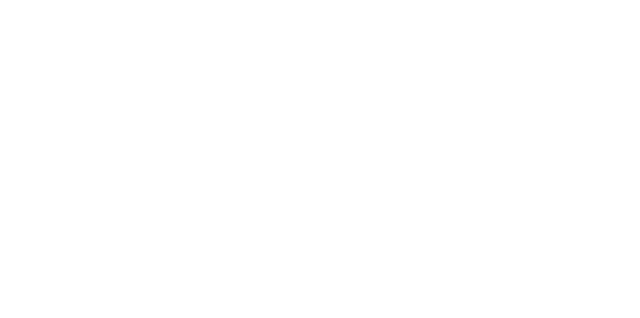
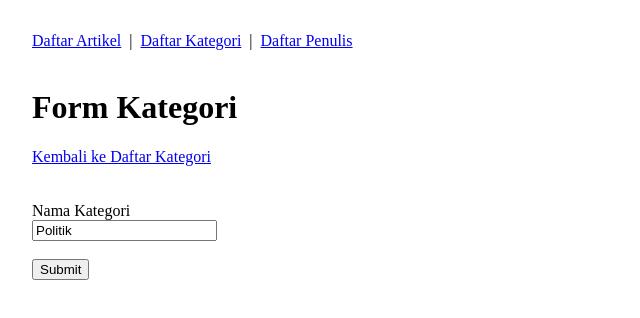
Before and after one commit to Prosigmaka-Gen-10/berkas-lukito, a React (Vite) app in the folder gen-10-react-crud-multi-page-lukito/: page /categories/form/1 in a window 1280 px wide. Before the commit this address had no page. Shown: the top 318 px of the page, without its empty margins (0-640 px from the left). Built offline with nearby package versions, Linux system fonts and the light colour scheme; data requests are answered from the project's data file.

Commit message:
Page Category Done

```diff
--- a/gen-10-react-crud-multi-page-lukito/db.json
+++ b/gen-10-react-crud-multi-page-lukito/db.json
@@ -17,10 +17,6 @@
     {
       "id": 1,
       "category_name": "Politik"
-    },
-    {
-      "category_id": 2,
-      "category_name": "Agama"
     }
   ],
   "authors": [
--- a/gen-10-react-crud-multi-page-lukito/src/main.jsx
+++ b/gen-10-react-crud-multi-page-lukito/src/main.jsx
@@ -21,8 +21,10 @@ ReactDOM.createRoot(document.getElementById('root')).render(
                 <Route path="articles/form/:articleId" element={<ArticleForm />} />
                 <Route path="categories" element={<CategoryList />} />
                 <Route path="categories/form" element={<CategoryForm />} />
+                <Route path="categories/form/:categoryId" element={<CategoryForm />} />
                 <Route path="authors" element={<AuthorList />} />
                 <Route path="authors/form" element={<AuthorForm />} />
+                <Route path="authors/form/:authorId" element={<AuthorForm />} />
             </Route>
         </Routes>
     </BrowserRouter>
--- a/gen-10-react-crud-multi-page-lukito/src/pages/ArticleForm.jsx
+++ b/gen-10-react-crud-multi-page-lukito/src/pages/ArticleForm.jsx
@@ -55,8 +55,6 @@ function ArticleForm(){
     }, [])
 
 
-
-
     return<>
         <h1>Form Artikel</h1>
 
--- a/gen-10-react-crud-multi-page-lukito/src/pages/CategoryForm.jsx
+++ b/gen-10-react-crud-multi-page-lukito/src/pages/CategoryForm.jsx
@@ -1,6 +1,58 @@
-import {Link} from "react-router-dom";
+import {Link, useNavigate, useParams} from "react-router-dom";
+import {useEffect, useState} from "react";
 
 function  CategoryForm(){
+    const navigate=useNavigate()
+    const param  =useParams()
+    const isEditing = param.categoryId
+
+    const [formInput, setFormInput]=useState({
+        category_name: '',
+    })
+
+
+    function handleInput(event, inputName){
+        const copyFormInput = {...formInput}
+        copyFormInput[inputName] = event.target.value
+        setFormInput(copyFormInput)
+    }
+
+
+    async function handleSubmit (event){
+        event.preventDefault()
+
+        const payload = JSON.stringify(formInput)
+
+        const targetUrl = isEditing ?
+            'http://localhost:3000/categories/' + param.categoryId
+            :
+            'http://localhost:3000/categories/'
+
+        const method = isEditing ? "PUT" : "POST"
+        await fetch(targetUrl, {
+            method:method,
+            body: payload,
+            headers:{
+                "Content-Type":"application/json"
+            }
+        })
+
+        navigate("/categories")
+    }
+
+    async function getCategoryDetail(){
+        const res = await fetch("http://localhost:3000/categories/"+ param.categoryId)
+        const data = await res.json()
+        setFormInput(data)
+    }
+
+    useEffect(()=>{
+        if (isEditing){
+            getCategoryDetail()
+        }
+    }, [])
+
+
     return<>
         <h1>Form Kategori</h1>
 
@@ -10,12 +62,13 @@ function  CategoryForm(){
 
         <br/>        <br/>        <br/>
 
-        <form>
+        <form onSubmit={event => handleSubmit(event)}>
             <label>
                 Nama Kategori <br/>
                 <input
                     type={"text"}
-                />
+                    value={formInput.category_name}
+                    onChange={event => handleInput(event, "category_name")}/>
             </label>
 
             <br/>        <br/>
--- a/gen-10-react-crud-multi-page-lukito/src/pages/CategoryList.jsx
+++ b/gen-10-react-crud-multi-page-lukito/src/pages/CategoryList.jsx
@@ -1,10 +1,31 @@
 import {Link} from "react-router-dom";
+import {useEffect, useState} from "react";
 
 function CategoryList() {
+    const [categories, setCategories] = useState([])
+
+    async function getCategories() {
+        const res = await fetch("http://localhost:3000/categories")
+        const data = await res.json()
+        setCategories(data)
+    }
+
+    async function deleteCategory(categoryId) {
+        await fetch('http://localhost:3000/categories/' + categoryId, {
+            method: 'DELETE'
+        })
+
+        getCategories()
+    }
+
+    useEffect(() => {
+        getCategories()
+    }, [])
+
     return <>
         <h1>Daftar Kategori</h1>
 
-        <Link to={"/categories/form"}>
+        <Link to={"/categories/form/"}>
             Buat Kategori
         </Link>
 
@@ -16,13 +37,17 @@ function CategoryList() {
             </tr>
             </thead>
             <tbody>
-                <tr>
-                    <td>Politik</td>
+                {categories.map(category =>
+                    <tr key={category.id}>
+                        <td>{category.category_name}</td>
                         <td>
+                            <Link to={"/categories/form/" + category.id}>
                                 <button>Edit</button>
-                        <button>Hapus</button>
+                            </Link>
+                            <button onClick={() => deleteCategory(category.id)}>Hapus</button>
                         </td>
                     </tr>
+                )}
             </tbody>
         </table>
     </>
```
Lines whose indentation alone changed are shown as unchanged.
